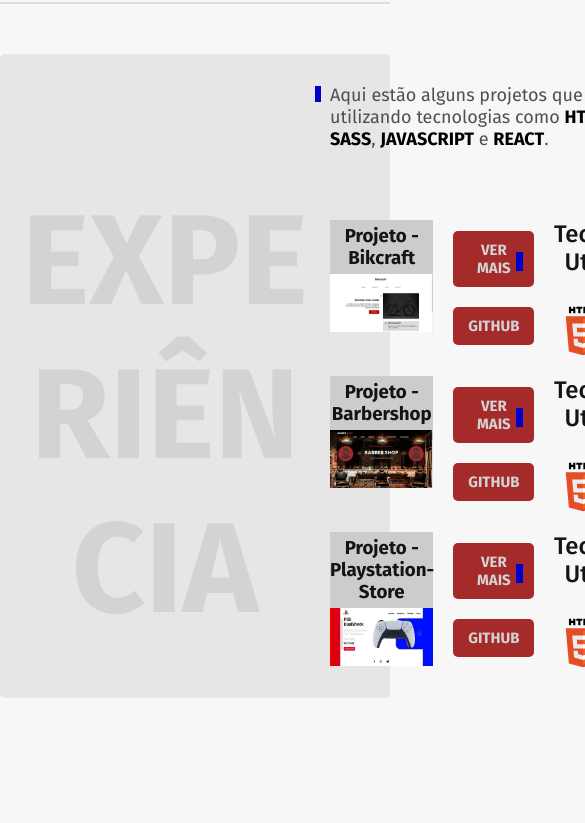
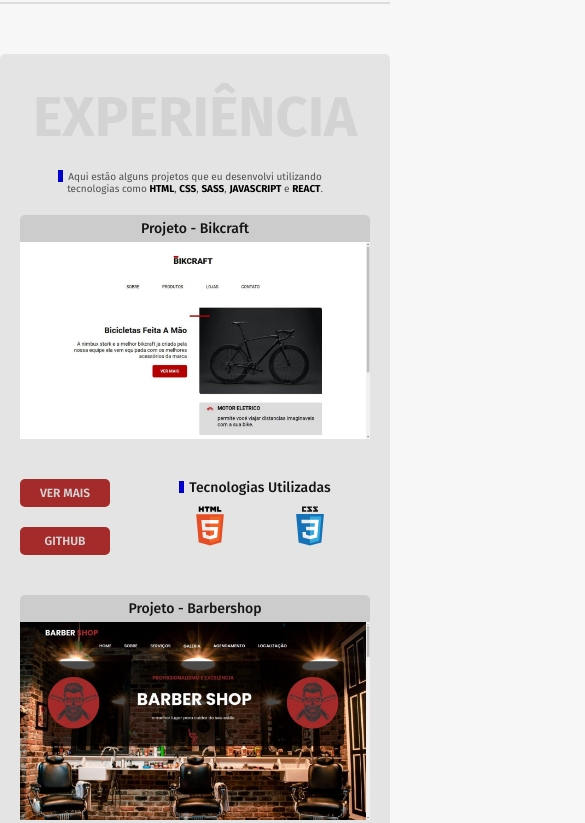
Before and after one commit to gabriellglrs/Portfolio, a plain HTML site: page src/html/index.html in a window 390 px wide. Shown: the part 1819-2642 px from the top of the page, 585 px wide, since content can reach past the window. Before the commit the page ends 2517 px from the top, so only its background shows below. Drawn offline with Linux system fonts and the light colour scheme; files that its build step writes are made by us from their sources.

Commit message:
sessão experiencia
foi feita a parte da reponsividade esta responsivo ate 280px

```diff
--- a/src/css/experiencia.css
+++ b/src/css/experiencia.css
@@ -3,7 +3,7 @@
     margin: 0 auto;
     display: grid;
     grid-template-columns: 1fr 2fr;
-    background-color: #e6e6e6;
+    background-color: #e4e4e4;
     border-radius: 5px;
     padding: 30px 0;
     margin-top: 50px;
@@ -22,7 +22,7 @@
 .experiencia .container .box2 .b2 {
     display: grid;
     grid-template-columns: 1fr 1fr;
-    row-gap: 20px;
+    row-gap: 40px;
     column-gap: 20px;
 }
 
@@ -55,8 +55,11 @@
 .experiencia .container .box2 .b2 .b3-img h3 {
     text-align: center;
     text-transform: capitalize;
+    font-weight: 500;
     background-color: #cccccc;
     padding: 5px 0;
+    border-top-right-radius: 5px;
+    border-top-left-radius: 5px;
 }
 
 .experiencia .container .box2 .b2 .b3 {
@@ -69,6 +72,11 @@
     width: 120px;
     justify-content: center;
     gap: 20px;
+}
+
+.experiencia .container .box2 .b2 .b3 img {
+    border-bottom-left-radius: 5px;
+    border-bottom-right-radius: 5px;
 }
 
 .experiencia .container .box2 .b2 .b3 a {
@@ -122,3 +130,270 @@
     width: 50px;
     margin-top: 30px;
 }
+
+/*
+   responsividade
+*/
+
+@media (max-width: 1100px) {
+    .experiencia .container .box2 .b2 .b3 .flex2 .box-img img {
+        width: 80px;
+    }
+    .experiencia .container {
+        grid-template-columns: 1fr;
+    }
+
+    .experiencia .container .box2 .b2 .b3 img {
+        padding-left: 20px;
+    }
+
+    .experiencia .container .box2 .b2 .b3-img h3 {
+        margin-left: 20px;
+    }
+
+    .experiencia .container .box1 h2 {
+        font-size: 8rem;
+        word-break: normal;
+        text-align: center;
+        margin-top: 50px;
+        width: 100%;
+    }
+}
+
+@media (max-width: 900px) {
+    .experiencia .container .box1 h2 {
+        font-size: 6.5rem;
+        word-break: normal;
+        margin-top: 20px;
+        width: 100%;
+    }
+}
+
+@media (max-width: 800px) {
+    .experiencia .container .box2 .b2 .b3 .flex2 h3 {
+        font-size: 1.25rem;
+    }
+
+    .experiencia .container .box2 .b2 .b3 a {
+        padding: 10px 5px;
+        font-weight: 600;
+        font-size: 0.75rem;
+    }
+}
+
+@media (max-width: 700px) {
+    .experiencia .container .box1 h2 {
+        font-size: 5.5rem;
+        margin-bottom: 20px;
+        word-break: normal;
+        margin-top: 20px;
+        width: 100%;
+    }
+
+    .experiencia .container .box2 {
+        text-align: center;
+    }
+
+    .experiencia .container .box2 p::before {
+        content: "";
+        display: block;
+        position: absolute;
+        width: 6px;
+        height: 16px;
+        background-color: #0000cd;
+        top: 1;
+        left: 5;
+    }
+}
+
+@media (max-width: 650px) {
+    .experiencia .container .box2 .b2 .b3 img {
+        padding: 0 20px;
+    }
+
+    .experiencia .container .box2 .b2 .b3-img h3 {
+        margin: 0 20px;
+    }
+
+    .experiencia .container .box2 .b2 .b3 .flex2 img {
+        width: 90px;
+        margin-top: 10px;
+        gap: 10px;
+    }
+
+    .experiencia .container .box2 .b2 {
+        grid-template-columns: 1fr;
+    }
+
+    .experiencia .container .box2 .b2 .b3 .flex1 {
+        flex-direction: row;
+        justify-content: center;
+        gap: 20px;
+    }
+
+    .experiencia .container .box2 .b2 .b3 .flex2 {
+        text-align: center;
+    }
+
+    .experiencia .container .box2 .b2 .b3 .flex2 h3::before {
+        width: 5px;
+        display: block;
+        height: 16px;
+        bottom: 4;
+        left: -10;
+    }
+
+    .experiencia .container .box2 .b2 .b3 .flex1 {
+        display: flex;
+        flex-direction: column;
+        width: 50%;
+        justify-content: center;
+        align-items: center;
+        gap: 20px;
+    }
+
+    .experiencia .container .box2 .b2 .b3 a {
+        padding: 10px 5px;
+        width: 90px;
+    }
+
+    .experiencia .container .box2 p {
+        font-size: 0.937rem;
+        max-width: 50ch;
+        margin: 0 auto;
+        position: relative;
+        color: #4f4f4f;
+        margin-bottom: 20px;
+    }
+
+    .experiencia .container .box2 p::before {
+        content: "";
+        display: block;
+        position: absolute;
+        width: 6px;
+        height: 16px;
+        background-color: #0000cd;
+        top: 1;
+        left: 5;
+    }
+}
+
+@media (max-width: 580px) {
+    .experiencia .container .box1 h2 {
+        font-size: 4.6rem;
+        word-break: normal;
+        margin-top: 20px;
+        width: 100%;
+    }
+
+    .experiencia .container .box2 p {
+        font-size: 0.937rem;
+        max-width: 50ch;
+        margin: 0 auto;
+        position: relative;
+        color: #4f4f4f;
+        margin-bottom: 20px;
+    }
+}
+
+@media (max-width: 500px) {
+    .experiencia .container .box1 h2 {
+        font-size: 4.2rem;
+        word-break: normal;
+        margin-top: 0px;
+        width: 100%;
+    }
+
+    .experiencia .container .box2 p {
+        font-size: 0.75rem;
+        max-width: 50ch;
+        margin: 0 auto;
+        position: relative;
+        color: #4f4f4f;
+        margin-bottom: 25px;
+    }
+
+    .experiencia .container .box2 p::before {
+        content: "";
+        display: block;
+        position: absolute;
+        width: 5px;
+        height: 12px;
+        background-color: #0000cd;
+        top: 0;
+        left: 4;
+    }
+
+    .experiencia .container .box2 .b2 .b3-img h3 {
+        font-size: 0.875rem;
+    }
+
+    .experiencia .container .box2 .b2 .b3 .flex2 h3 {
+        font-size: 0.875rem;
+    }
+
+    .experiencia .container .box2 .b2 .b3 .flex2 h3::before {
+        width: 5px;
+        display: block;
+        height: 12px;
+        bottom: 3;
+        left: -10;
+    }
+
+    .experiencia .container .box2 .b2 .b3 .flex2 img {
+        width: 80px;
+        margin-top: 10px;
+    }
+}
+
+@media (max-width: 400px) {
+    .experiencia .container .box1 h2 {
+        font-size: 3.5rem;
+        word-break: normal;
+        margin-top: 0px;
+        width: 100%;
+    }
+
+    .experiencia .container .box2 p {
+        font-size: 0.625rem;
+        max-width: 50ch;
+        margin: 0 auto;
+        position: relative;
+        color: #4f4f4f;
+        margin-bottom: 20px;
+    }
+
+    .experiencia .container .box2 p::before {
+        content: "";
+        display: block;
+        position: absolute;
+        width: 5px;
+        height: 12px;
+        background-color: #0000cd;
+        top: -1;
+        left: 2;
+    }
+
+    .experiencia .container .box2 .b2 .b3 a {
+        padding: 7px;
+        width: 90px;
+    }
+}
+
+@media (max-width: 350px) {
+    .experiencia .container .box1 h2 {
+        font-size: 3.2rem;
+        word-break: normal;
+        margin-top: 0px;
+        width: 100%;
+    }
+}
+
+@media (max-width: 315px) {
+    .experiencia .container .box1 h2 {
+        font-size: 3rem;
+        word-break: normal;
+        margin-top: 0px;
+        width: 100%;
+    }
+}
```
